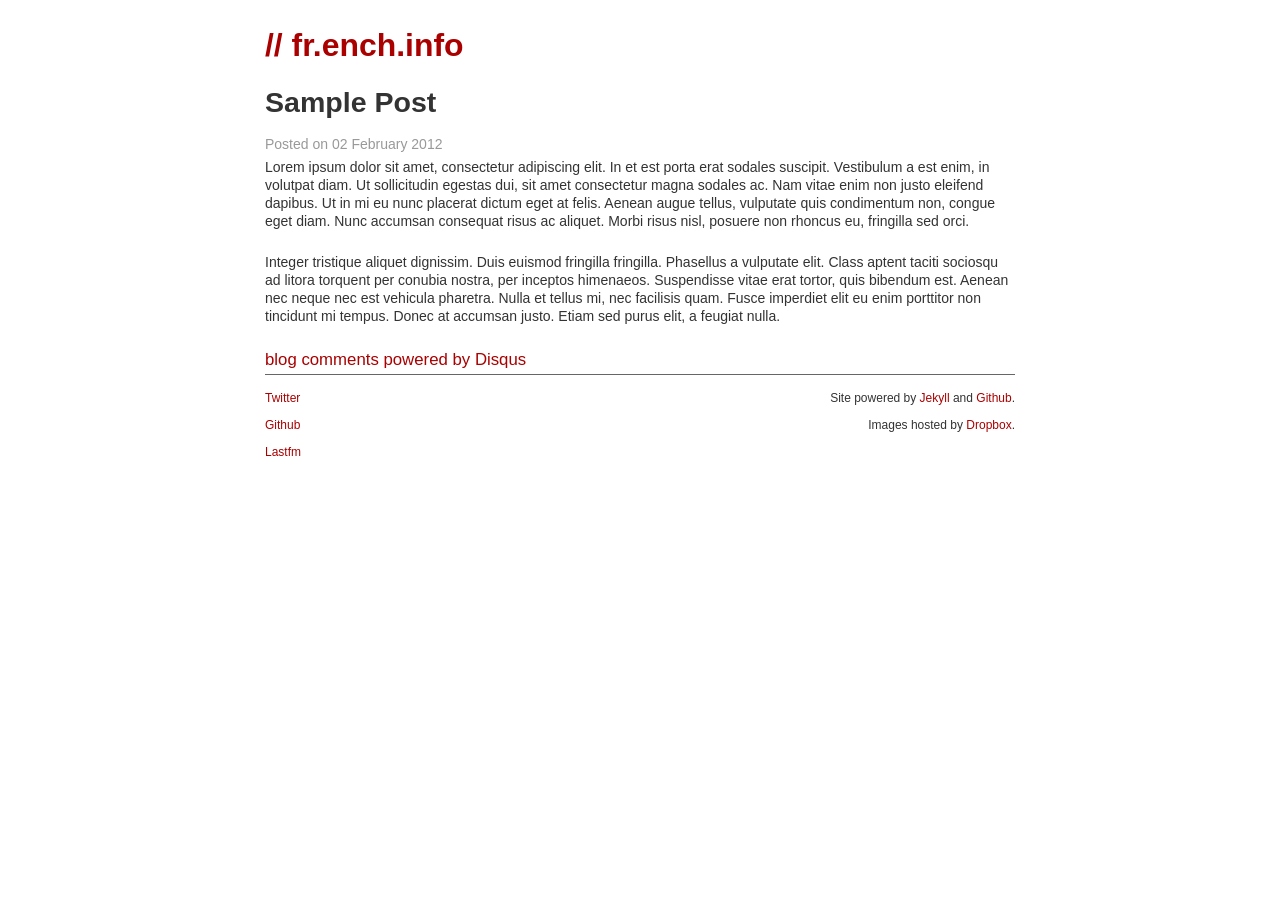
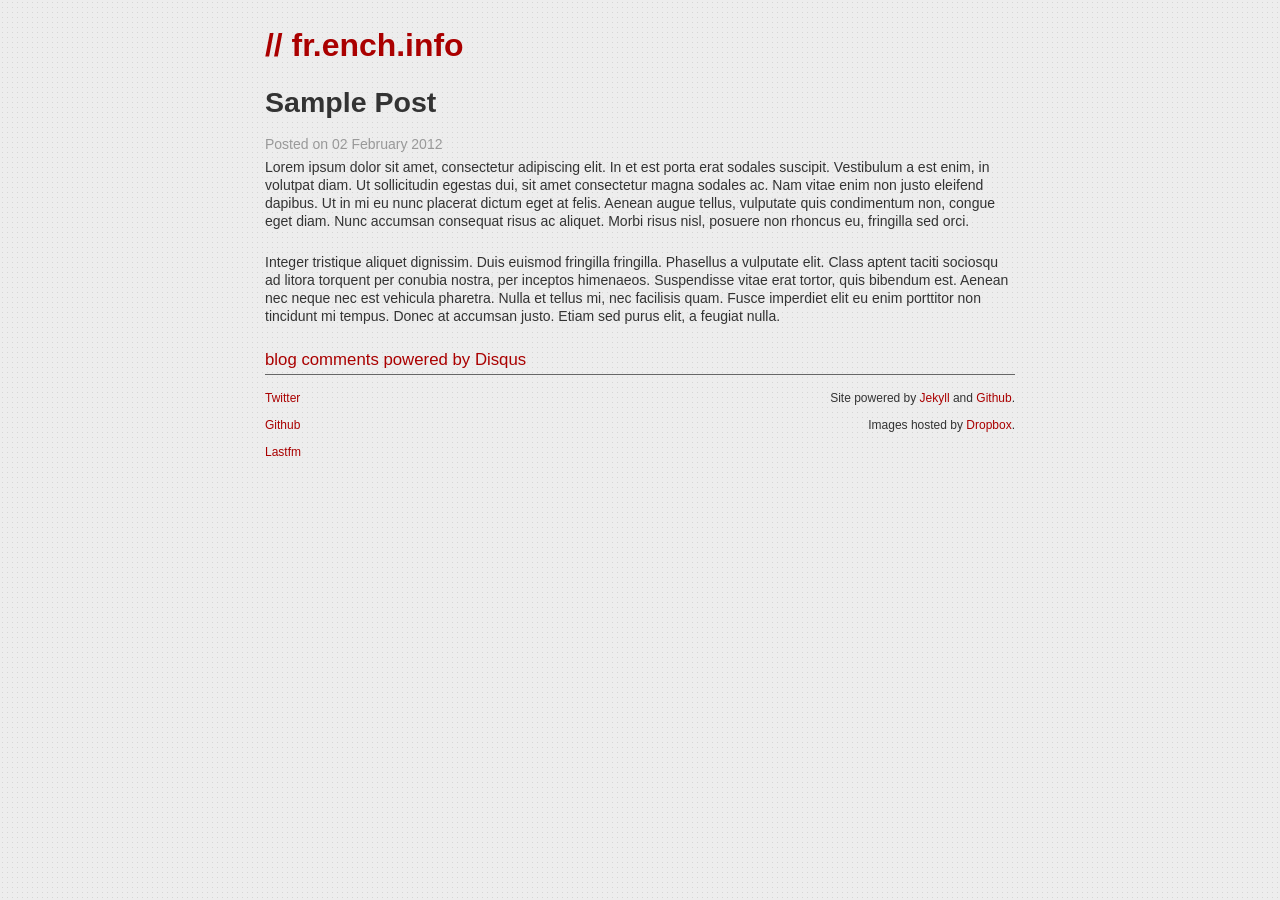
Before and after one commit to dsdeiz/old-blog, a Jekyll site: the page built from _posts/blog/2012-02-02-sample-post.md, in a window 1280 px wide. Built offline with Jekyll 4.4.1, drawn with Linux system fonts in a browser that asks for light colours; some web fonts are replaced; comment, search, counter and statistics services are not loaded.

Commit message:
Added background...

```diff
--- a/css/style.css
+++ b/css/style.css
@@ -3,6 +3,7 @@ body {
   font-size: 14px;
   line-height: 18px;
   color: #333;
+  background: transparent url('../images/background.gif') repeat;
 }
 
 a,
```
Also changed, not shown: images/background.gif (added).
